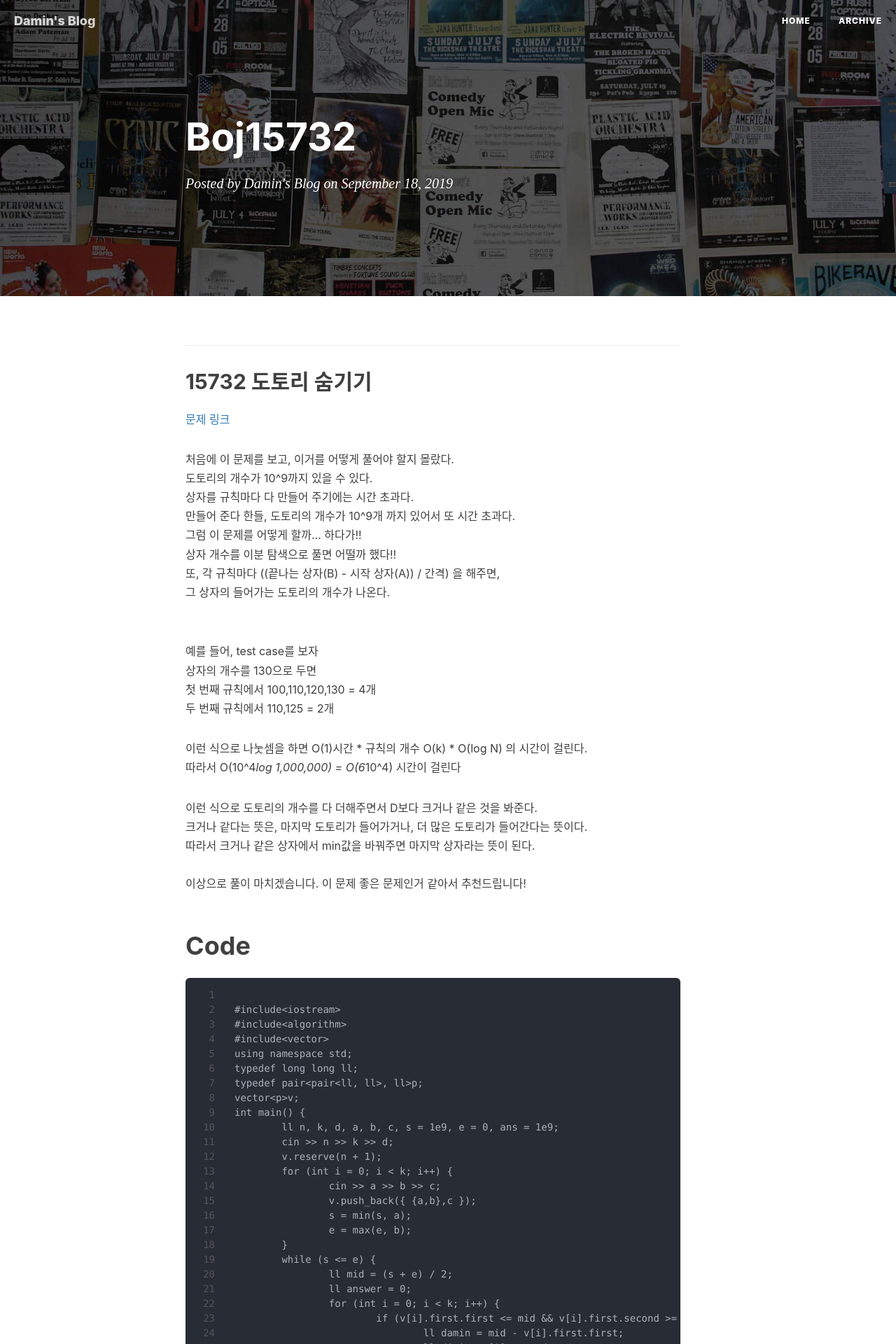
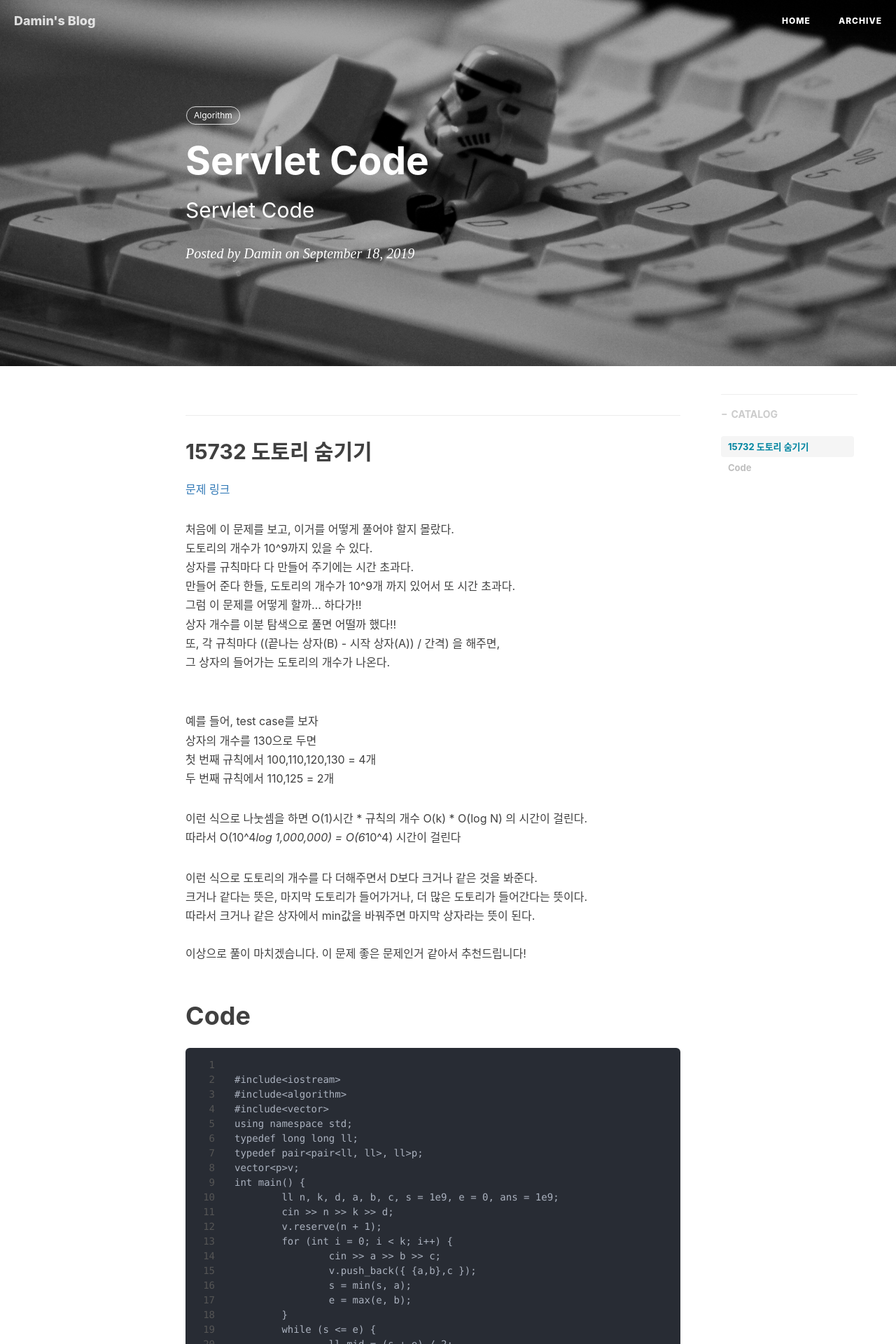
Before and after one commit to damin8/damin8.github.io, a Jekyll site: the page built from _posts/Algorithm/2019-09-18-BOJ15732.md, in a window 1280 px wide. Shown: the top 1920 px of the page at 70% size. Built offline with Jekyll 4.4.1, drawn with Linux system fonts in a browser that asks for light colours; nearby versions of some CDN libraries; our own code applies the rules of GitHub Pages for plain Markdown files; comment, search, counter and statistics services are not loaded; some of the changed text lies outside the part shown.

Commit message:
Update 2019-09-18-BOJ15732.md

```diff
--- a/_posts/Algorithm/2019-09-18-BOJ15732.md
+++ b/_posts/Algorithm/2019-09-18-BOJ15732.md
@@ -1,3 +1,17 @@
+---
+layout:     post
+title:      "Servlet Code"
+subtitle:   "Servlet Code"
+date:       2019-09-18 21:31:00
+author:     "Damin"
+header-img: "img/tag-bg.jpg"
+header-mask: 0.3
+catalog:    true
+categories: Algorithm
+tags:
+  - Algorithm
+---
+
 ## 15732 도토리 숨기기
 
 [문제 링크](https://www.acmicpc.net/problem/15732)
```
